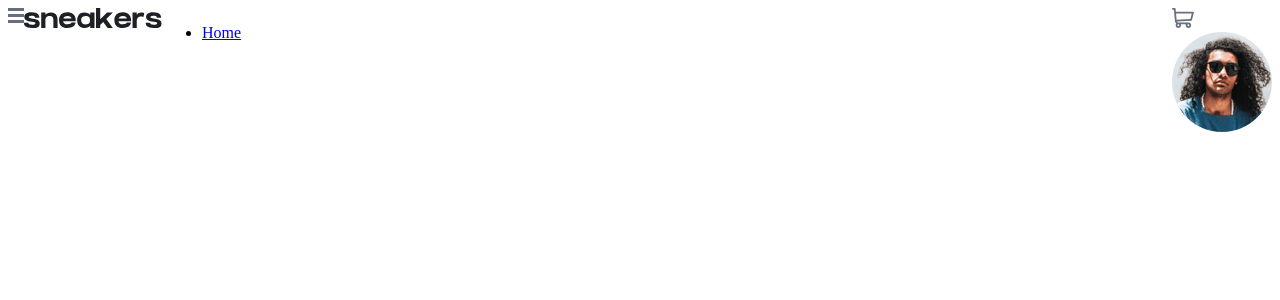
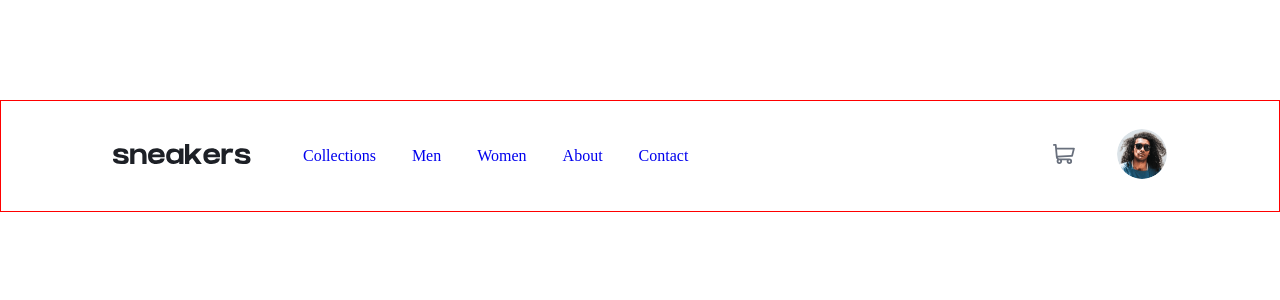
Before and after one commit to SRcpr/ecommerce-product-page-main, a React (Vite) app: page / in a window 1280 px wide. Shown: the top 300 px of the page. Built offline with nearby package versions, Linux system fonts and the light colour scheme.

Commit message:
navbar is ready now

```diff
--- a/src/components/Menubar.jsx
+++ b/src/components/Menubar.jsx
@@ -18,7 +18,27 @@ const Menubar = () => {
         <ul className="nav-list">
           <li className="nav-item">
             <a className="nav" href="#">
-              Home
+              Collections
+            </a>
+          </li>
+          <li className="nav-item">
+            <a className="nav" href="#">
+              Men
+            </a>
+          </li>
+          <li className="nav-item">
+            <a className="nav" href="#">
+              Women
+            </a>
+          </li>
+          <li className="nav-item">
+            <a className="nav" href="#">
+              About
+            </a>
+          </li>
+          <li className="nav-item">
+            <a className="nav" href="#">
+              Contact
             </a>
           </li>
         </ul>
@@ -28,7 +48,7 @@ const Menubar = () => {
           <img src={cart} alt="" />
         </div>
         <div className="profile">
-          <img src={avatar} alt="" />
+          <img className="avatar" src={avatar} alt="" />
         </div>
       </div>
     </nav>
--- a/src/components/menu.css
+++ b/src/components/menu.css
@@ -1,7 +1,56 @@
 .navbar {
   display: flex;
   justify-content: space-between;
+  margin-top: 100px;
+  border: 1px solid red;
+  padding-inline: 1.5em;
+  height: 64px;
+  /* padding-block: 1.5em; */
 }
 .brand {
   display: flex;
+  gap: 1em;
+  align-items: center;
 }
+.nav-list {
+  display: none;
+}
+/* profile cart setting */
+.profile-cart {
+  display: flex;
+  gap: 1.2em;
+  align-items: center;
+}
+.avatar {
+  width: 25px;
+  height: 25px;
+  border-radius: 50%;
+}
+@media (min-width: 768px) {
+  .mobile-menu-button {
+    display: none;
+  }
+  .navbar {
+    padding-block: 2em;
+    height: 7em;
+    padding-inline: 7em;
+  }
+  .brand {
+    gap: 3.25em;
+  }
+  .profile-cart {
+    gap: 2.6em;
+  }
+  .nav-list {
+    display: flex;
+    gap: 2.25em;
+  }
+  .nav-item {
+    margin-top: 0;
+  }
+  .avatar {
+    width: 50px;
+    height: 50px;
+    border-radius: 50%;
+  }
+}
--- a/src/index.css
+++ b/src/index.css
@@ -0,0 +1,15 @@
+*,
+::after,
+::before {
+  padding: 0;
+  margin: 0;
+  box-sizing: border-box;
+}
+:root {
+  li {
+    list-style: none;
+  }
+  a {
+    text-decoration: none;
+  }
+}
```
